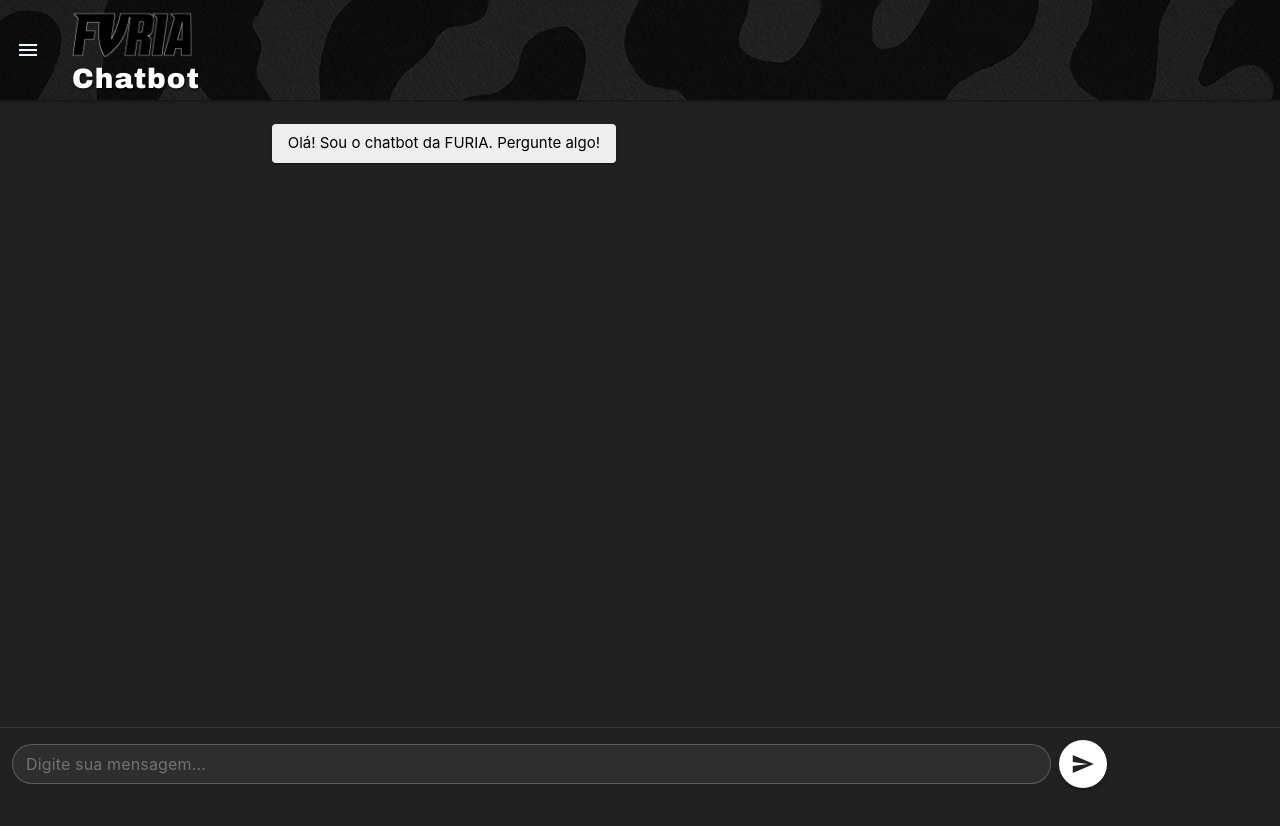
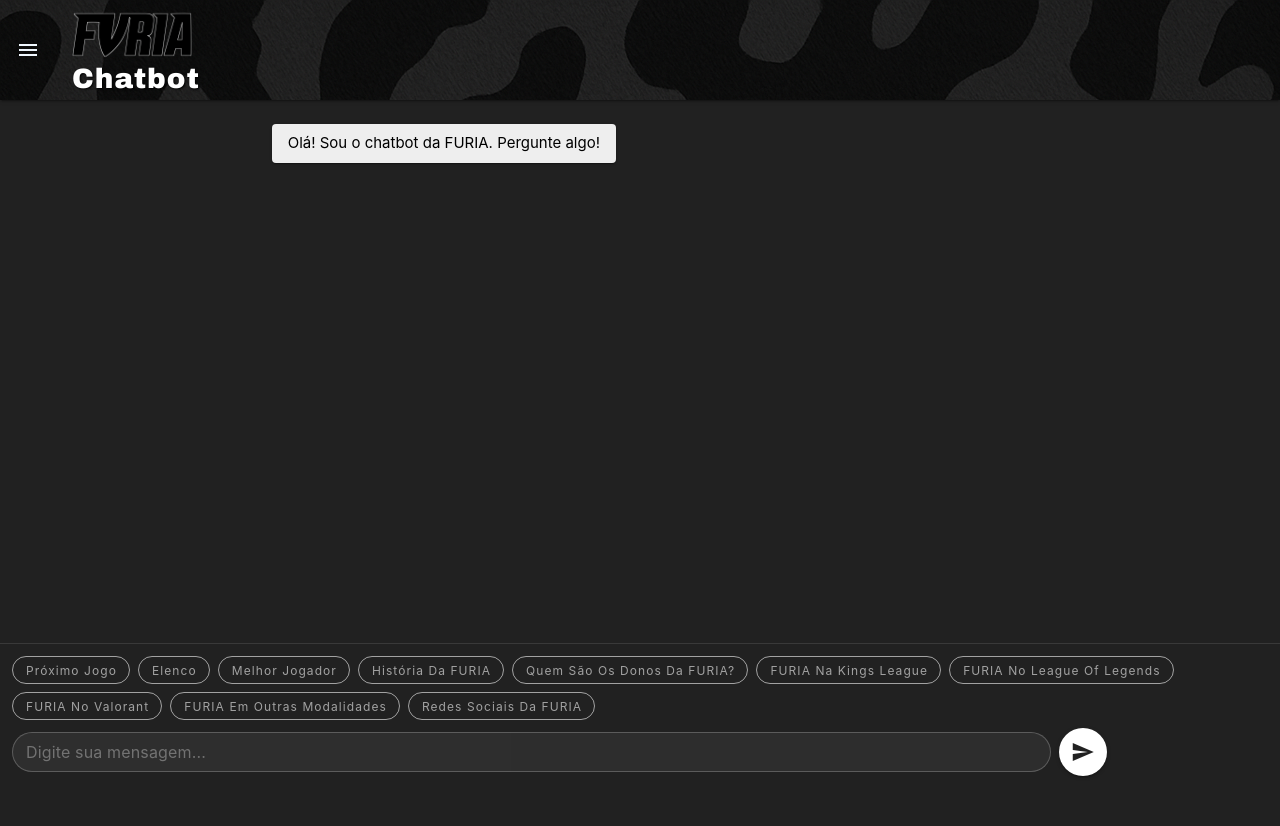
Before and after one commit to pischandler/furia-chatbot, a Vue app in the folder frontend/: page / in a window 1280 px wide. Shown: the top 826 px of the page. Built offline with nearby package versions, Linux system fonts and the light colour scheme.

Commit message:
Question and answers

```diff
--- a/frontend/src/views/ChatView.vue
+++ b/frontend/src/views/ChatView.vue
@@ -7,30 +7,54 @@
 import PantherLoading from '@/components/PantherLoading.vue'
 
 const drawer = ref(false)
-
 const messages = ref([{ from: 'bot', text: 'Olá! Sou o chatbot da FURIA. Pergunte algo!' }])
 const isLoading = ref(false)
 
-const shortcuts = ['Próximo jogo', 'Elenco', 'Melhor jogador', 'História da FURIA']
+const faq: Record<string, string> = {
+  'Próximo jogo':
+    'A FURIA estreia no PGL Major Astana 2025, que acontecerá de 10 a 18 de maio. Ainda não há confirmação do adversário da estreia.',
+  'Elenco':
+    'O elenco atual da FURIA conta com yuurih, KSCERATO, FalleN, molodoy e YEKINDAR (stand-in).',
+  'Melhor jogador':
+    'KSCERATO é amplamente reconhecido como o jogador mais consistente e impactante da FURIA em 2025.',
+  'História da FURIA':
+    'Fundada em 2017, a FURIA rapidamente se destacou no cenário internacional de CS:GO. Em 2022, alcançou as semifinais do IEM Rio Major, sua melhor campanha em Majors até hoje. A organização também expandiu para outras modalidades, como Rocket League, Valorant e futebol 7, consolidando-se como uma das maiores potências dos esports no Brasil.',
+  'Quem são os donos da FURIA?':
+    'A FURIA foi fundada por Jaime Pádua, André Akkari e Cristian Guedes. Jaime Pádua atua como CEO, André Akkari é co-CEO e Cristian Guedes é cofundador e responsável pelo marketing e relações públicas da organização.',
+  'FURIA na Kings League':
+    'A FURIA FC participa da Kings League Brazil, uma liga de futebol 7. O time é presidido por Neymar Jr., que também participa ativamente das decisões e eventos da equipe.',
+  'FURIA no League of Legends':
+    'A equipe de League of Legends da FURIA compete no CBLOL e atualmente conta com os jogadores JoJo, Guigo, Tutsz, Tatu e Ayu, todos brasileiros.',
+  'FURIA no Valorant':
+    'A divisão de Valorant da FURIA foi estabelecida em janeiro de 2021 e já participou de diversos torneios internacionais, incluindo o VCT Champions. O elenco atual inclui jogadores como khalil, havoc, pryze, heat e raafa.',
+  'FURIA em outras modalidades':
+    'Além de CS:GO, League of Legends e Valorant, a FURIA também possui equipes em jogos como Rocket League, Rainbow Six Siege, Apex Legends, PUBG Mobile e Super Smash Bros.',
+  'Redes sociais da FURIA':
+    'Você pode seguir a FURIA nas redes sociais através do X (antigo Twitter) @FURIA e no Instagram @furia.football para acompanhar as novidades da equipe na Kings League.',
+}
 
-function sendMessage(text) {
+const shortcuts = Object.keys(faq)
+
+function sendMessage(text: string) {
   if (!text.trim()) return
 
   messages.value.push({ from: 'user', text })
-  simulateBotResponse()
-}
 
-function sendShortcut(shortcut) {
-  sendMessage(shortcut)
-}
-
-function simulateBotResponse() {
+  const answer = faq[text]
   isLoading.value = true
 
   setTimeout(() => {
-    messages.value.push({ from: 'bot', text: 'Aqui está sua resposta sobre FURIA! 🐾' })
+    if (answer) {
+      messages.value.push({ from: 'bot', text: answer })
+    } else {
+      messages.value.push({ from: 'bot', text: 'Desculpe, não entendi. Tente outra pergunta.' })
+    }
     isLoading.value = false
-  }, 1500)
+  }, 1000)
+}
+
+function sendShortcut(shortcut: string) {
+  sendMessage(shortcut)
 }
 </script>
 
@@ -47,9 +71,24 @@
     <PantherLoading v-if="isLoading" />
   </v-main>
 
-  <!-- Rodapé -->
   <v-footer app class="pa-3 footer-dark">
-    <ChatInput @send="sendMessage" />
+    <v-row class="mb-2" dense>
+      <v-col v-for="shortcut in shortcuts" :key="shortcut" cols="auto">
+        <v-btn
+          variant="outlined"
+          rounded
+          size="small"
+          class="text-capitalize"
+          @click="sendShortcut(shortcut)"
+        >
+          {{ shortcut }}
+        </v-btn>
+      </v-col>
+
+      <v-col cols="12">
+        <ChatInput @send="sendMessage" />
+      </v-col>
+    </v-row>
   </v-footer>
 </template>
 
```
